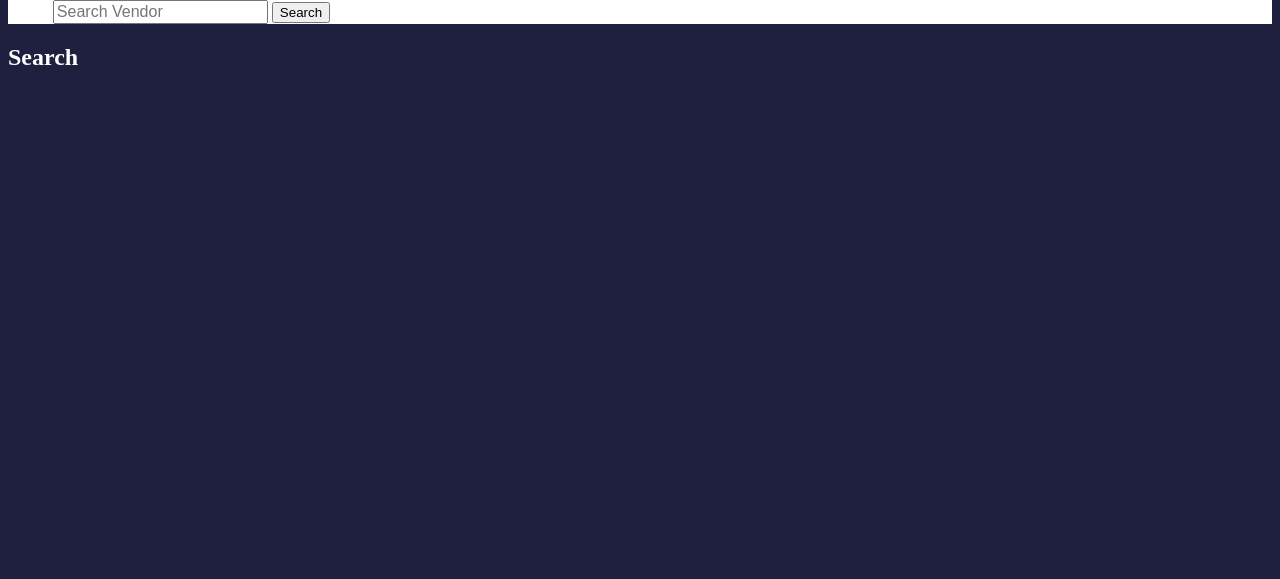
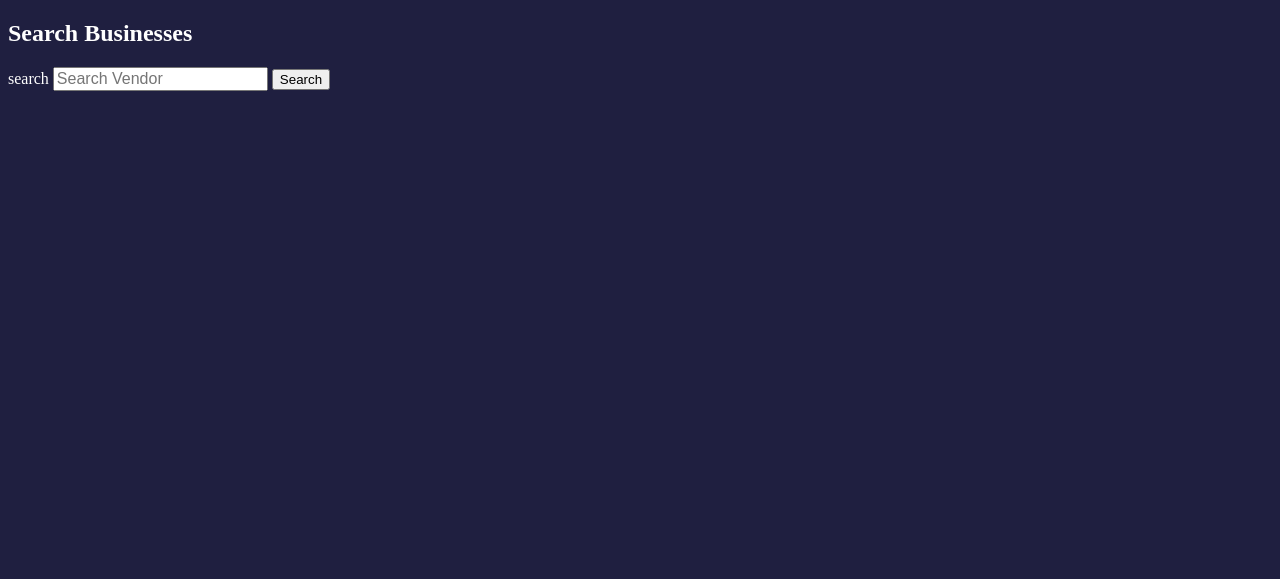
Before and after one commit to thomasem1369/12CSP_Flask, a Flask app: page /search in a window 1280 px wide. Shown: the part 138-717 px from the top of the page. Run offline with Flask 3, Linux system fonts and the light colour scheme; data comes from the database, SQL or seed files in the repository.

Commit message:
Search suggestions setup

```diff
--- a/templates/search.html
+++ b/templates/search.html
@@ -35,19 +35,34 @@
     </nav>
 
     <!-- Search bar -->
-    <div class="search">
+    <main class="search-page">
+        <h2>Search Businesses</h2>
         <form method="get" action="/search">
         <span class="material-symbols-outlined">search</span>
         <input class="search-input" name="search" type="search" placeholder="Search Vendor">
         <input type="submit" value="Search">
         </form>
-    </div>
-    <main>
-        <h2>Search</h2>
-        {% for row in result %}
-        <p>{{row['business_id']}} {{row['business_name']}}</p>
-        {% endfor %}
+
+        <!-- Search Suggestions -->
+         <datalist id = "search-suggestions">
+
+            {% for business in businesses %}
+                <option value="{{ business['business_name'] }}">
+            {% endfor %}
+
+            {% for vendor in vendors %}
+                <option value="{{ vendor['vendor_name'] }}">
+            {% endfor %}
+
+        </datalist>
+
+        <!-- Search Results -->
+
+        <div class="search-results">
+
+
     </main>
+
     <footer>
         <p>&copy; Emma Thomas 2026</p>
     </footer>
```
